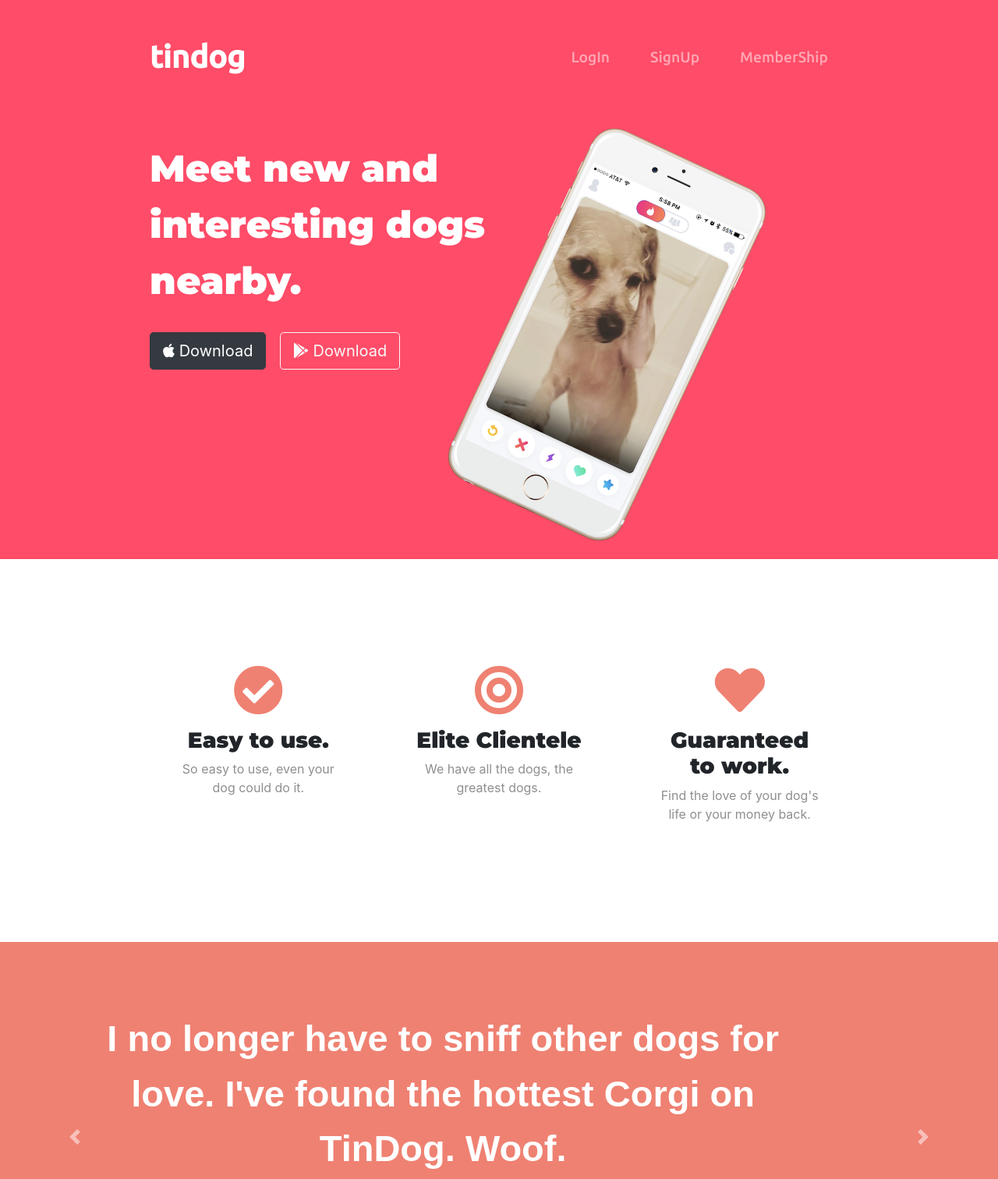
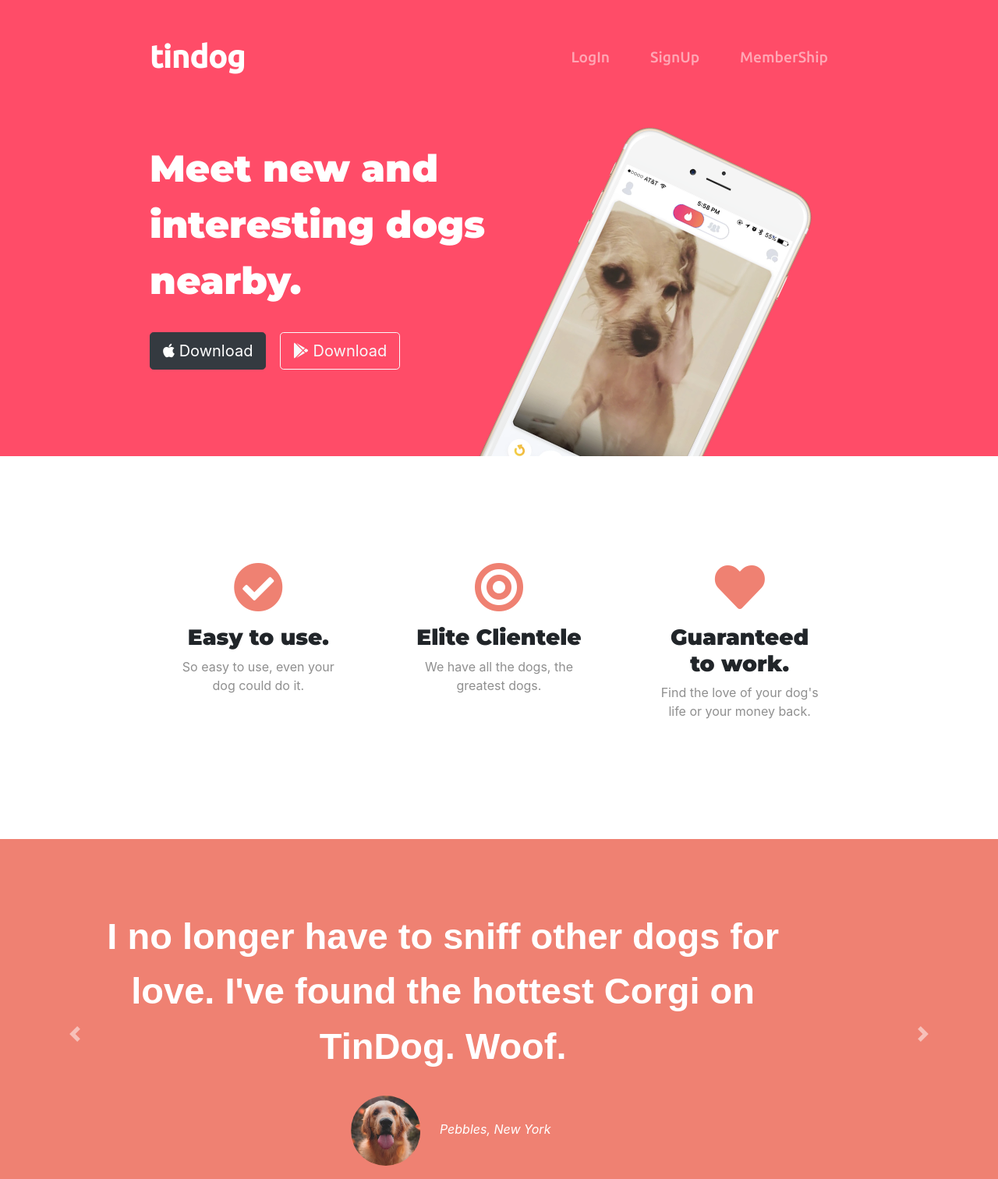
Before and after one commit to rhythmanand6/tindog, a plain HTML site: page index.html in a window 1280 px wide. Shown: the top 1512 px of the page at 78% size. Drawn offline with nearby package versions, Linux system fonts and the light colour scheme.

Commit message:
Update styles.css

```diff
--- a/css/styles.css
+++ b/css/styles.css
@@ -32,7 +32,7 @@ h1{
 	line-height: 1.5;
 }
 .container-fluid{
-	padding: 3% 15%;
+	padding: 3% 15% 7%;
 }
 /* navigation bar */
 .navbar{
@@ -62,6 +62,9 @@ margin-left: 0px
 .title-image{
 	width: 57%;
 	transform: rotate(25deg);
+		position: absolute;
+	right: 32%
+
 }
 
 
@@ -69,6 +72,9 @@ margin-left: 0px
 
 #features{
 	padding: 7%  15%;
+	position: relative;
+	background-color: #fff;
+
 }
 
 .feature-box{
```
